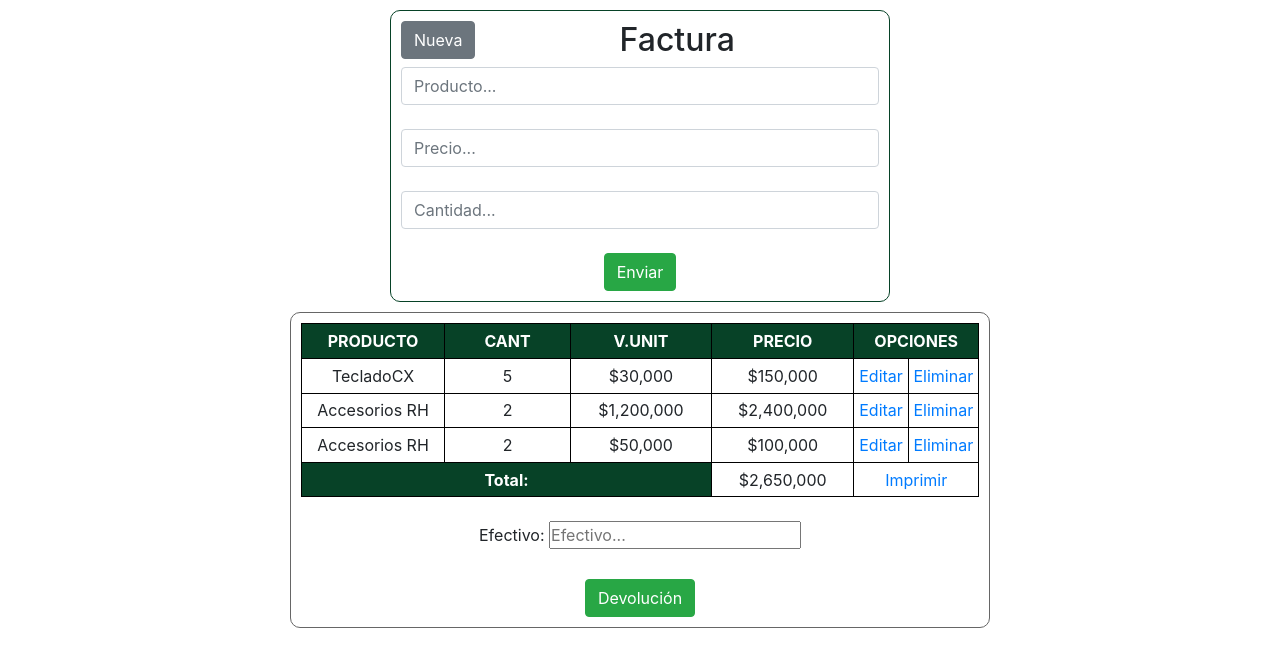
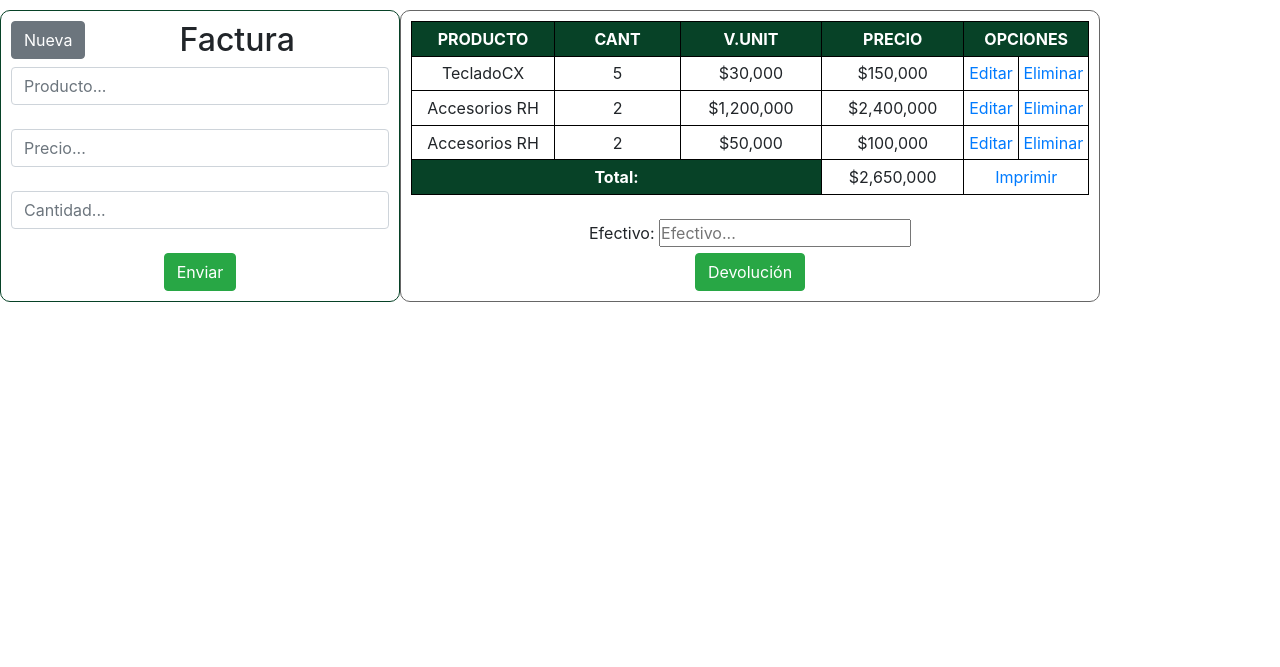
Before and after one commit to davidfores1/Factura-de-venta-en-PHP, a PHP site: page / in a window 1280 px wide. Shown: the top 667 px of the page. Run offline with PHP 8.4, Linux system fonts and the light colour scheme; data comes from the database, SQL or seed files in the repository.

Commit message:
Diseño2

```diff
--- a/Views/listaIndex.php
+++ b/Views/listaIndex.php
@@ -58,7 +58,7 @@
       <label for="efectivo">Efectivo:</label>
        <input type="text" name="efectivo" onkeyup="format(this)" onchange="format(this)"
                     required placeholder="Efectivo...">
-         <br><br>
+         <br>
          <input class="btn btn-success" type="submit" Value="Devolución">
      </form>
 <?php
--- a/css/cssIndex.css
+++ b/css/cssIndex.css
@@ -12,12 +12,13 @@ body{
 }
 
  #formulario{
+   float: left;
     margin: 10px auto;
     padding:10px;
     text-align: center;
     border-radius: 10px;
     border: 1px solid #074227;
-    width: 500px;
+    width: 400px;
 }
 
 #ini{
@@ -31,6 +32,7 @@ float: left;
     border-radius: 10px;
     border: 1px solid #666666;
     width: 700px;
+    float: left;
 }
 
 table {
```
